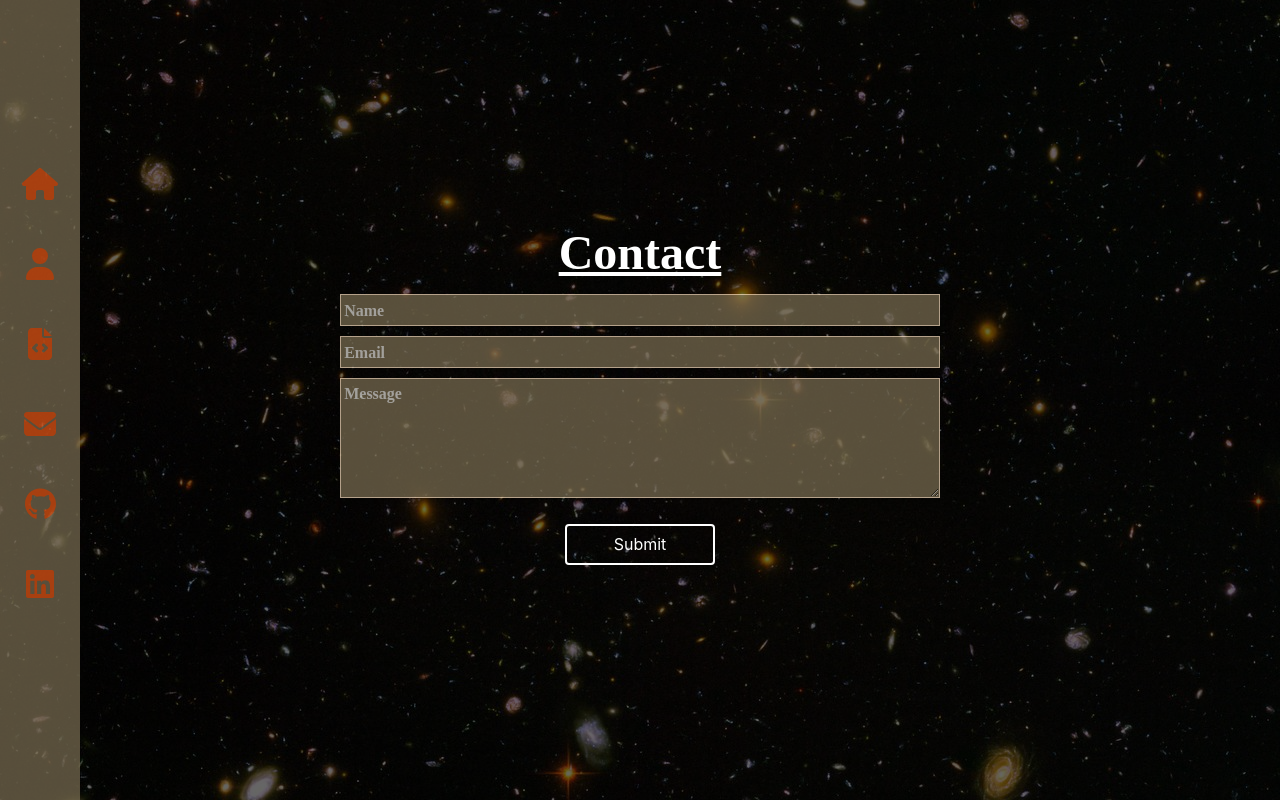
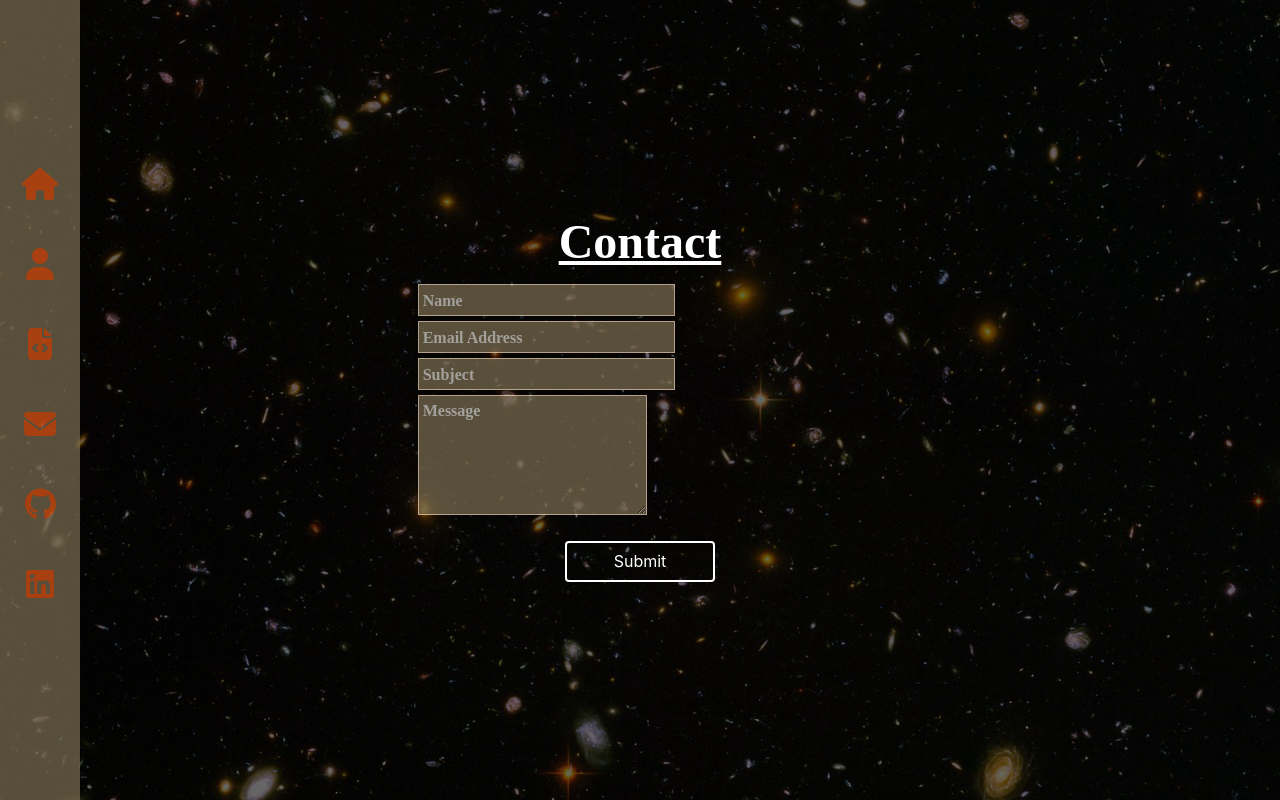
Before and after one commit to cmd0160/react_portfolio, a React (Create React App) app: page /Contact in a window 1280 px wide. Built offline with nearby package versions, Linux system fonts and the light colour scheme; a web font is replaced by a local one.

Commit message:
contact form is working

```diff
--- a/src/components/Contact/Contact.css
+++ b/src/components/Contact/Contact.css
@@ -19,6 +19,7 @@
     display: flex;
     justify-content: center;
 }
+
 
 
 .contact_con .text {
--- a/src/components/Contact/index.js
+++ b/src/components/Contact/index.js
@@ -1,17 +1,34 @@
 import React from "react";
+import emailjs from "@emailjs/browser";
 import "./Contact.css";
 
 const Contact = () => {
+  function sendEmail(e) {
+    e.preventDefault();
+
+    emailjs.sendForm("service_y720ptp", "template_4cnjlve", e.target, "yKUsgUHR2JkDvk2eP")
+      .then((result) => {
+          console.log(result.text);
+        },(error) => {
+          console.log(error.text);
+        }
+      );
+      e.target.reset();
+  }
+
   return (
     <div className="container contact_con">
       <div className="row contact_info">
         <h2 className="contact_title">Contact</h2>
-        <input type="text" className="text name" placeholder="Name" />
-        <input type="text" className="text email" placeholder="Email" />
-        <textarea type="text" className="text message" placeholder="Message" />
-        <div>
-          <button className="btn btn_submit">Submit</button>
-        </div>
+        <form onSubmit={sendEmail}>
+          <input type="text" className="text name" placeholder="Name" name="name" />
+          <input type="text" className="text email" placeholder="Email Address" name="email" />
+          <input type="text" className="text subject" placeholder="Subject" name="subject"  />
+          <textarea type="text" className="text message" placeholder="Message"name="message" />
+          <div>
+            <button className="btn btn_submit">Submit</button>
+          </div>
+        </form>
       </div>
     </div>
   );
```
